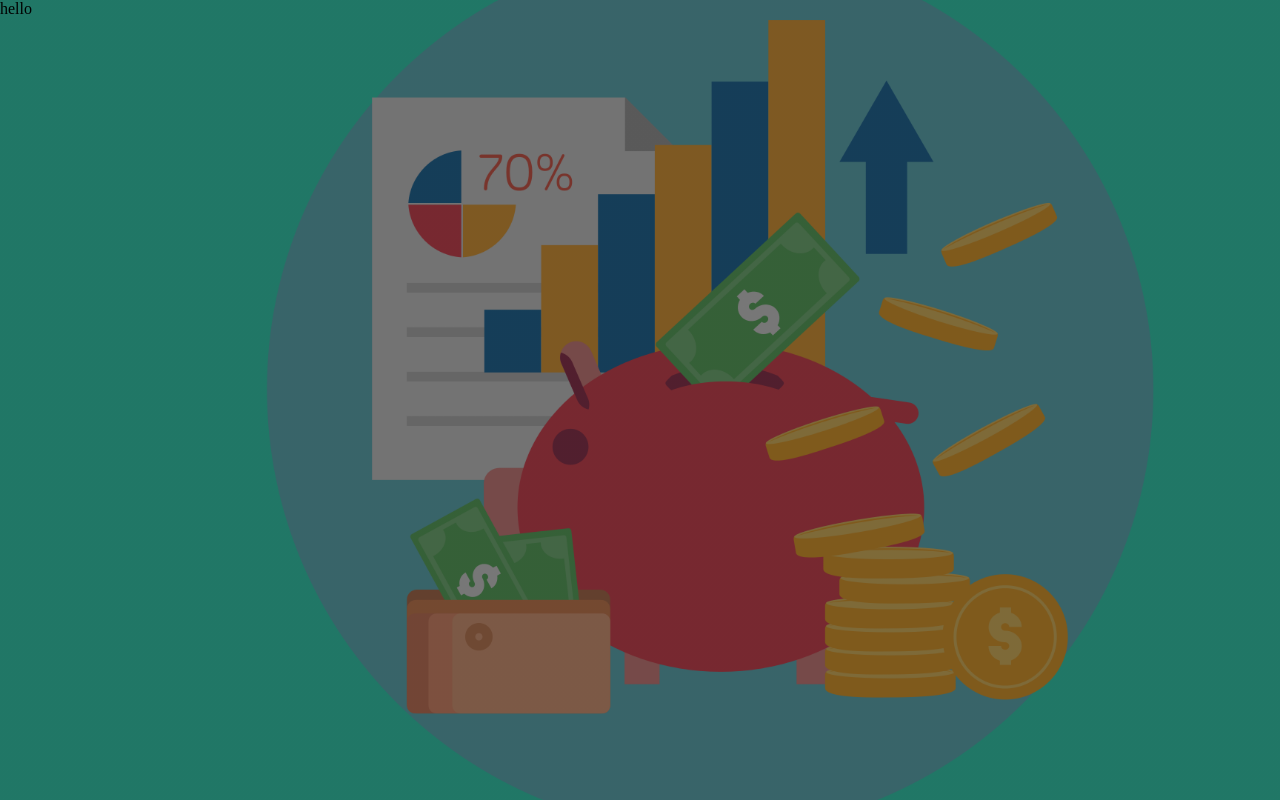
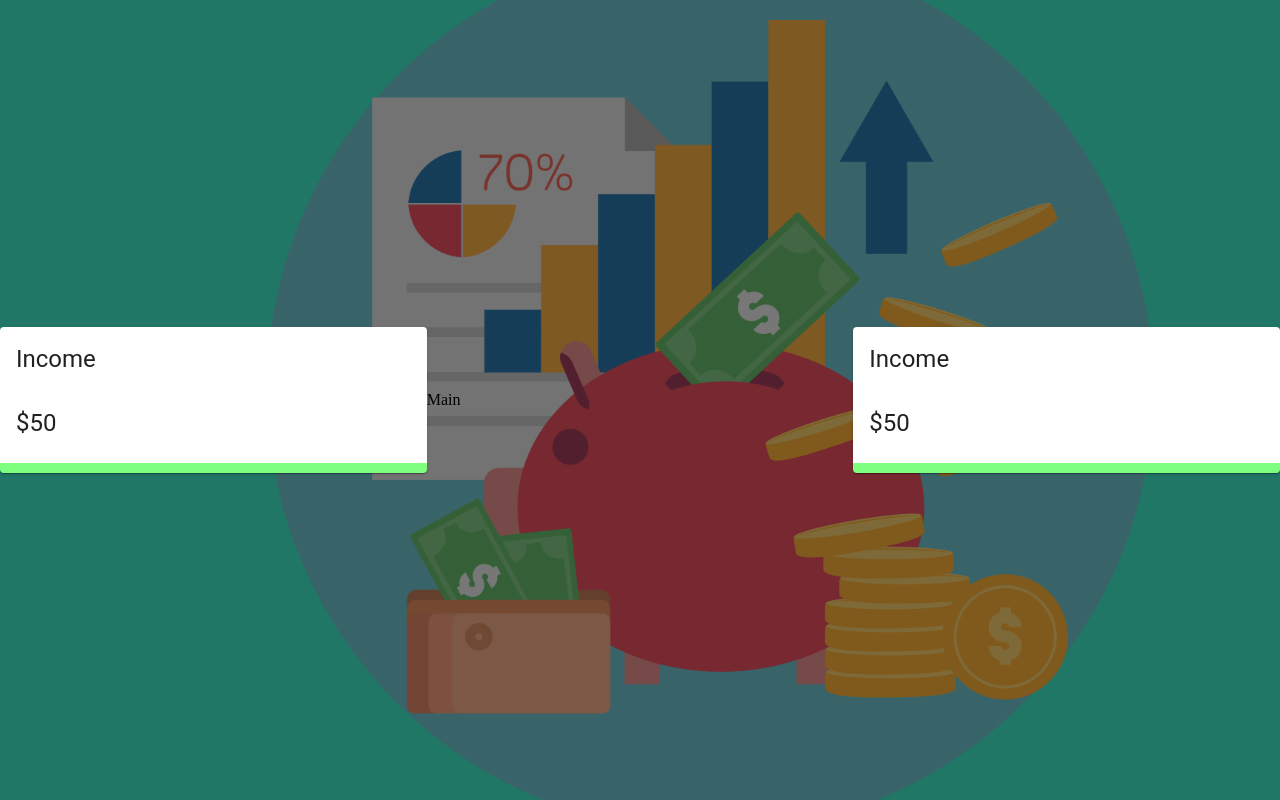
Before and after one commit to bajwass/Budget-Tracker, a React (Create React App) app: page / in a window 1280 px wide. Built offline with nearby package versions, Linux system fonts and the light colour scheme.

Commit message:
Different charts are now showing

```diff
--- a/src/App.js
+++ b/src/App.js
@@ -1,9 +1,23 @@
 import React from 'react'
+import { Grid } from '@material-ui/core';
+
+import Details from './components/Details/Details';
 
 const App = () => {
   return (
     <div>
-        hello
+        <Grid container spacing={0} alignItems="center" justify="center" style={{ height: '100vh' }}>
+            <Grid item xs={12} sm={4}>
+                 <Details />
+            </Grid>
+            <Grid item xs={12} sm={4}>
+                 Main
+            </Grid>
+            <Grid item xs={12} sm={4}>
+                 <Details />
+            </Grid>
+
+        </Grid>
 
     </div>
   )
--- a/src/components/Details/Details.jsx
+++ b/src/components/Details/Details.jsx
@@ -2,13 +2,17 @@ import React from 'react';
 import { Card, CardHeader, CardContent, Typography } from '@material-ui/core';
 import { Doughnut } from 'react-chartjs-2';
 
+import useStyles from './styles';
+
 const Details = () => {
+    const classes = useStyles();
+
   return (
-    <Card>
+    <Card className={classes.income}>
         <CardHeader title="Income" />
         <CardContent>
             <Typography variant ="h5">$50</Typography>
-            <Doughnut data="DATA" />
+            {/* <Doughnut data="DATA" /> */}
         </CardContent>
 
     </Card>
```
